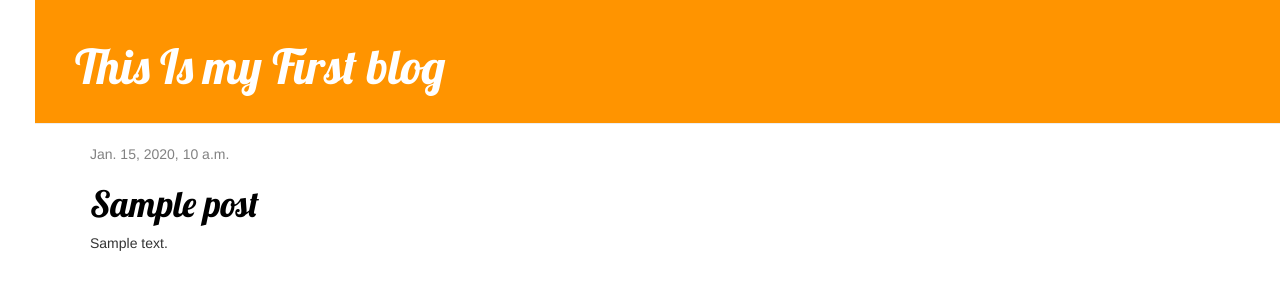
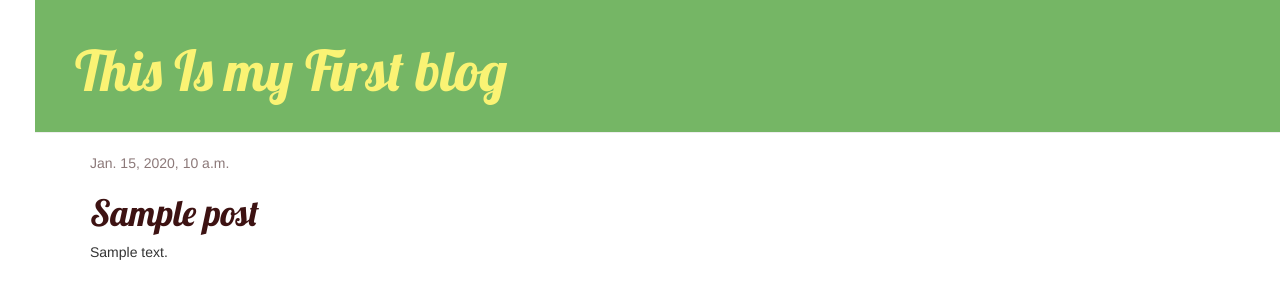
Before and after one commit to egowar/my-first-blog, a Django app: template blog/templates/blog/post_list.html in a window 1280 px wide. Shown: the top 300 px of the page. Run offline with Django 3.2, Linux system fonts and the light colour scheme; the template is opened without the code that fills it: most values are stand-ins (such as "Sample title", 1, 10 or a date in 2020); some libraries are stand-ins or nearby versions.

Commit message:
CSS change

```diff
--- a/blog/static/css/blog.css
+++ b/blog/static/css/blog.css
@@ -6,14 +6,14 @@ body {
     padding-left: 35px;
 }
 .page-header {
-    background-color: #ff9400;
+    background-color: #75B665;
     margin-top: 0;
     padding: 20px 20px 20px 40px;
 }
 
 .page-header h1, .page-header h1 a, .page-header h1 a:visited, .page-header h1 a:active {
-    color: #ffffff;
-    font-size: 36pt;
+    color: #FAF374;
+    font-size: 42pt;
     text-decoration: none;
 }
 
@@ -26,7 +26,7 @@ h1, h2, h3, h4 {
 }
 
 .date {
-    color: #828282;
+    color: #8C7979;
 }
 
 .save {
@@ -49,5 +49,5 @@ h1, h2, h3, h4 {
 }
 
 .post h1 a, .post h1 a:visited {
-    color: #000000;
+    color: #3D1212;
 }
```
